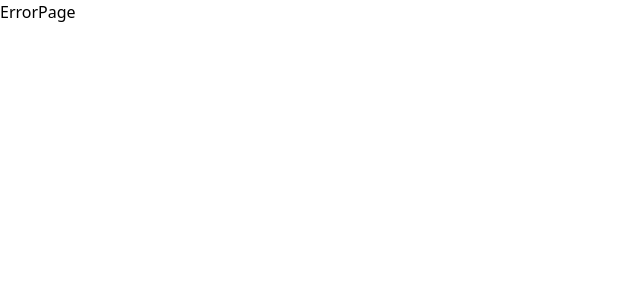
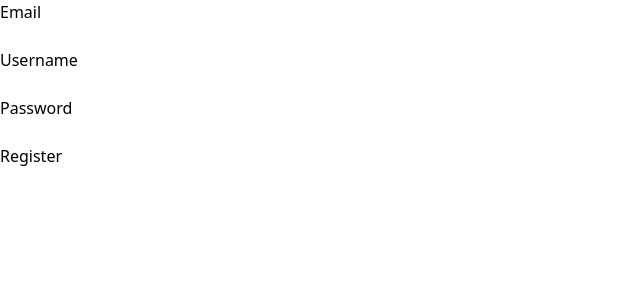
Before and after one commit to charovatzbassar/errand.io, a React (Vite) app in the folder app/: page /auth/register in a window 1280 px wide. Before the commit this address had no page. Shown: the top 300 px of the page, without its empty margins (0-640 px from the left). Built offline with nearby package versions, Linux system fonts and the light colour scheme.

Commit message:
auth pages

```diff
--- /dev/null
+++ b/app/src/components/AuthForm.jsx
@@ -0,0 +1,50 @@
+import { useForm } from "react-hook-form";
+const AuthForm = ({ action, onSubmit }) => {
+  const {
+    handleSubmit,
+    register,
+    formState: { errors },
+  } = useForm();
+
+  return (
+    <form onSubmit={handleSubmit(onSubmit)}>
+      {action === "REGISTER" && (
+        <>
+          <label htmlFor="email">Email</label>
+          <div className="form-group">
+            <input
+              {...register("email", { required: "Email is required!" })}
+              type="email"
+            />
+            <div className="error">{errors.email && errors.email.message}</div>
+          </div>
+        </>
+      )}
+      <label htmlFor="username">Username</label>
+      <div className="form-group">
+        <input
+          {...register("username", { required: "Username is required!" })}
+          type="text"
+        />
+        <div className="error">
+          {errors.username && errors.username.message}
+        </div>
+      </div>
+      <label htmlFor="password">Password</label>
+      <div className="form-group">
+        <input
+          {...register("password", { required: "Password is required!" })}
+          type="password"
+        />
+        <div className="error">
+          {errors.password && errors.password.message}
+        </div>
+      </div>
+      <div className="form-group">
+        <button>{action === "REGISTER" ? "Register" : "Login"}</button>
+      </div>
+    </form>
+  );
+};
+
+export default AuthForm;
--- /dev/null
+++ b/app/src/pages/LoginPage.jsx
@@ -0,0 +1,12 @@
+import React from "react";
+import AuthForm from "../components/AuthForm";
+
+const LoginPage = () => {
+  const onSubmit = (data) => {
+    console.log(data);
+  };
+
+  return <AuthForm action="LOGIN" onSubmit={onSubmit} />;
+};
+
+export default LoginPage;
--- /dev/null
+++ b/app/src/pages/RegisterPage.jsx
@@ -0,0 +1,12 @@
+import React from "react";
+import AuthForm from "../components/AuthForm";
+
+const RegisterPage = () => {
+  const onSubmit = (data) => {
+    console.log(data);
+  };
+
+  return <AuthForm action="REGISTER" onSubmit={onSubmit} />;
+};
+
+export default RegisterPage;
```
Also changed, not shown: app/src/App.jsx (+15 -0 lines).
